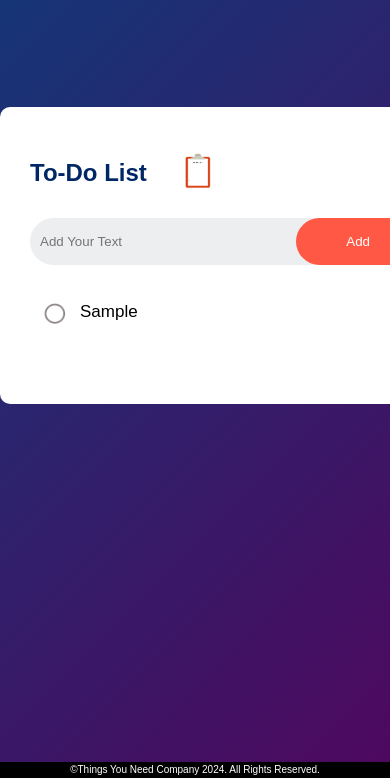
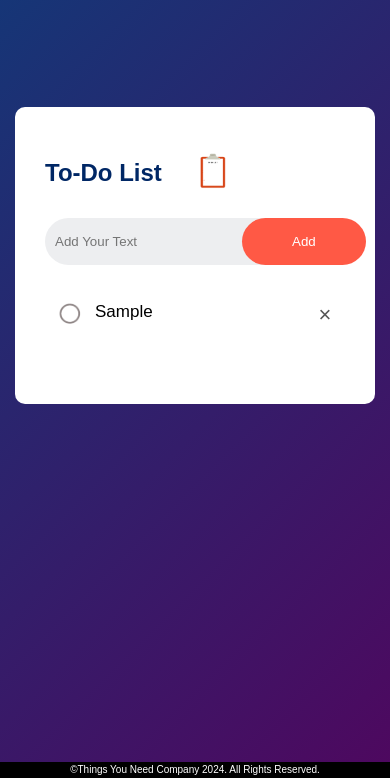
Before and after one commit to Diwagj/projectthingsyouneed.co, a plain HTML site: page todo.html in a window 390 px wide. Both pictures are taken after typing "Sample" into the empty fields and a click on the button "Add". Shown: the part 66-844 px from the top of the page. Drawn offline with Linux system fonts and the light colour scheme.

Commit message:
Update todo.html

```diff
--- a/todo.html
+++ b/todo.html
@@ -15,6 +15,113 @@
         .footer {
             display: flex;
             position: relative;
+        }
+
+        @media (max-width:450px) {
+            .todoContainer {
+                width: 100%;
+                height: 92.5vh;
+                background: linear-gradient(135deg, #153677, #4e085f);
+                padding: 10px;
+            }
+
+            .todo-app {
+                width: 100%;
+                max-width: 300px;
+                background: #fff;
+                margin: 100px auto 20px;
+                padding: 40px 30px 70px;
+                border-radius: 10px;
+            }
+
+            .todo-app h2 {
+                color: #002765;
+                display: flex;
+                align-items: center;
+                margin-bottom: 20px;
+            }
+
+            .todo-app h2 img {
+                width: 80px;
+                margin-left: 10px;
+            }
+
+            .rowTodo {
+                display: flex;
+                align-items: center;
+                justify-content: space-between;
+                background: #edeef0;
+                border-radius: 30px;
+                padding-left: 20;
+                margin-bottom: 25px;
+            }
+
+            .rowTodo input {
+                flex: 1;
+                border: none;
+                outline: none;
+                background-color: transparent;
+                padding: 10px;
+            }
+
+            .rowTodo button {
+                border: none;
+                outline: none;
+                padding: 16px 50px;
+                background: #ff5945;
+                color: #fff;
+                font: size 16px;
+                cursor: pointer;
+                border-radius: 40px;
+            }
+
+            .todo-app ul li {
+                list-style: none;
+                font-size: 17px;
+                padding: 12px 8px 12px 50px;
+                user-select: none;
+                cursor: pointer;
+                position: relative;
+            }
+
+            .todo-app ul li::before {
+                content: '';
+                position: absolute;
+                height: 35px;
+                width: 35px;
+                border-radius: 50%;
+                background-image: url(Pictures/uncheck.png);
+                background-size: cover;
+                background-position: center;
+                top: 6px;
+                left: 8px;
+            }
+
+            .todo-app ul li.checked {
+                color: #555;
+                text-decoration: line-through;
+            }
+
+            .todo-app ul li.checked::before {
+                background-image: url(Pictures/check.png);
+            }
+
+            .todo-app ul li span {
+                position: absolute;
+                right: 0;
+                top: 5px;
+                width: 40px;
+                height: 40px;
+                font-size: 22px;
+                color: #555;
+                line-height: 40px;
+                text-align: center;
+                border-radius: 50%;
+            }
+
+            .todo-app ul li span:hover {
+                background: #edeef0;
+            }
         }
     </style>
     <div class="navigation">
```
